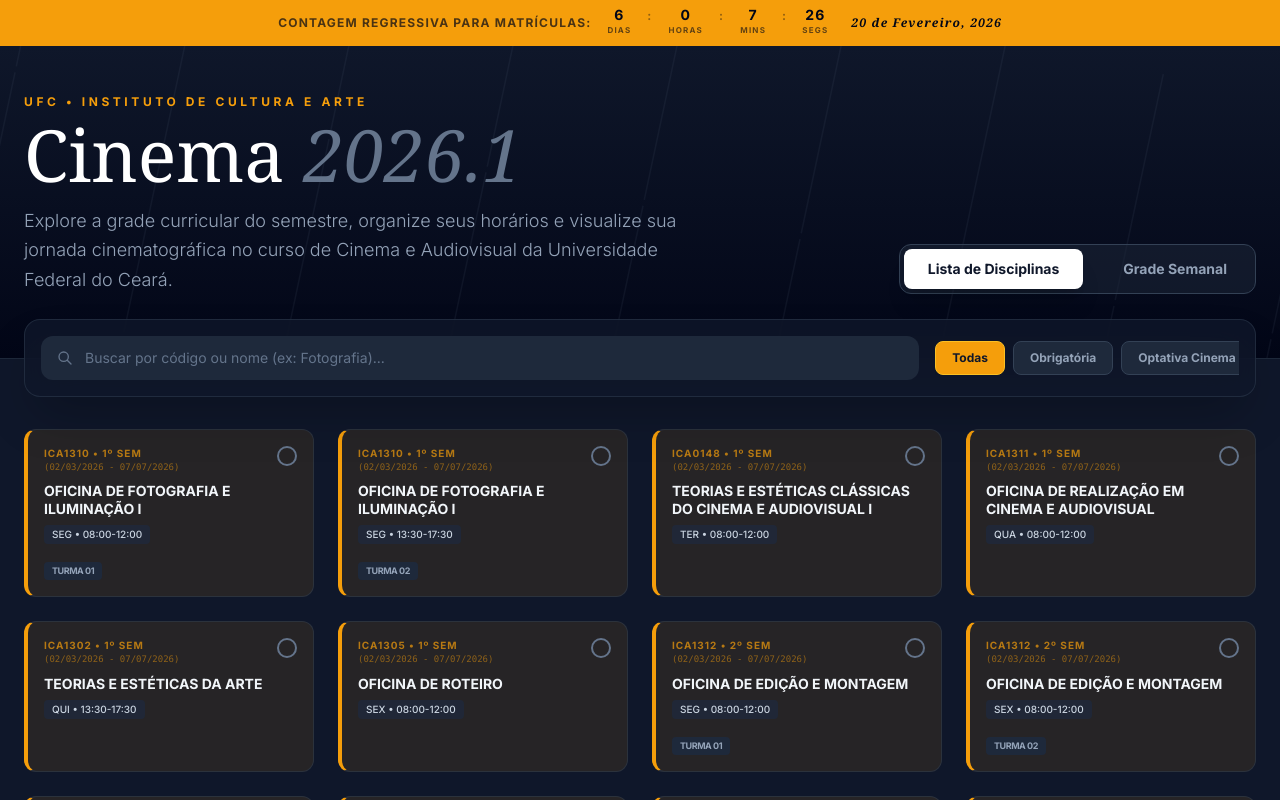
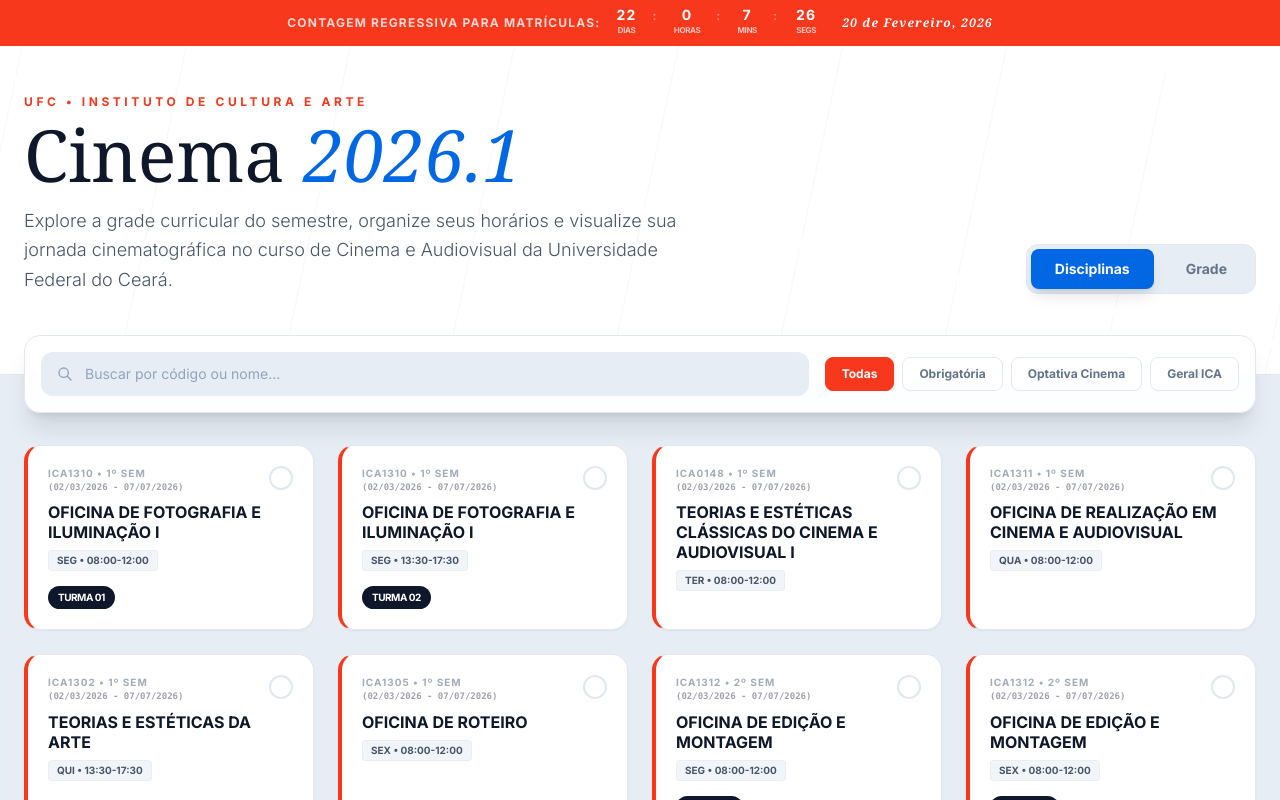
Before and after one commit to falmeidaco/cinemaufc-ofertas2026, a React (Vite) app: page / in a window 1280 px wide. Shown: the top 800 px of the page. Built offline with nearby package versions, Linux system fonts and the light colour scheme.

Commit message:
ajustes de layout e cores

```diff
--- a/App.tsx
+++ b/App.tsx
@@ -9,7 +9,7 @@ const STORAGE_KEY = 'cinema_ufc_selected_2026_1';
 
 const CountdownTimer: React.FC = () => {
   const [timeLeft, setTimeLeft] = useState<{ days: number; hours: number; minutes: number; seconds: number } | null>(null);
-  const targetDate = useMemo(() => new Date('2026-02-04T00:00:00'), []);
+  const targetDate = useMemo(() => new Date('2026-02-20T00:00:00'), []);
 
   useEffect(() => {
     const calculateTime = () => {
@@ -37,28 +37,28 @@ const CountdownTimer: React.FC = () => {
   if (!timeLeft) return null;
 
   return (
-    <div className="bg-amber-500 text-slate-950 py-2 px-6 overflow-hidden relative">
+    <div className="bg-[#F8381C] text-white py-2 px-6 overflow-hidden relative shadow-md">
       <div className="max-w-7xl mx-auto flex items-center justify-center gap-4 text-xs font-black uppercase tracking-widest">
-        <span className="opacity-70 hidden sm:inline">Contagem regressiva para matrículas:</span>
+        <span className="opacity-80 hidden sm:inline">Contagem regressiva para matrículas:</span>
         <div className="flex gap-4">
           <div className="flex flex-col items-center">
             <span className="text-sm leading-none">{timeLeft.days}</span>
-            <span className="text-[8px] opacity-60">Dias</span>
+            <span className="text-[8px] opacity-70 uppercase tracking-tighter">Dias</span>
           </div>
           <span className="opacity-40">:</span>
           <div className="flex flex-col items-center">
             <span className="text-sm leading-none">{timeLeft.hours}</span>
-            <span className="text-[8px] opacity-60">Horas</span>
+            <span className="text-[8px] opacity-70 uppercase tracking-tighter">Horas</span>
           </div>
           <span className="opacity-40">:</span>
           <div className="flex flex-col items-center">
             <span className="text-sm leading-none">{timeLeft.minutes}</span>
-            <span className="text-[8px] opacity-60">Mins</span>
+            <span className="text-[8px] opacity-70 uppercase tracking-tighter">Mins</span>
           </div>
           <span className="opacity-40">:</span>
           <div className="flex flex-col items-center w-6">
             <span className="text-sm leading-none">{timeLeft.seconds}</span>
-            <span className="text-[8px] opacity-60">Segs</span>
+            <span className="text-[8px] opacity-70 uppercase tracking-tighter">Segs</span>
           </div>
         </div>
         <span className="ml-2 font-serif italic normal-case font-bold hidden md:inline">20 de Fevereiro, 2026</span>
@@ -71,9 +71,7 @@ const App: React.FC = () => {
   const [disciplines, setDisciplines] = useState<Discipline[]>([]);
   const [loading, setLoading] = useState(true);
   const [error, setError] = useState<string | null>(null);
-  const [search, setSearch] = useState('');
-  const [activeCategory, setActiveCategory] = useState<Category | 'All'>('All');
-  const [viewMode, setViewMode] = useState<'cards' | 'calendar'>('cards');
+
   const [selectedIds, setSelectedIds] = useState<Set<string>>(() => {
     const saved = localStorage.getItem(STORAGE_KEY);
     if (saved) {
@@ -86,6 +84,10 @@ const App: React.FC = () => {
     }
     return new Set();
   });
+
+  const [search, setSearch] = useState('');
+  const [activeCategory, setActiveCategory] = useState<Category | 'All'>('All');
+  const [viewMode, setViewMode] = useState<'cards' | 'calendar'>('cards');
 
   useEffect(() => {
     localStorage.setItem(STORAGE_KEY, JSON.stringify(Array.from(selectedIds)));
@@ -100,7 +102,6 @@ const App: React.FC = () => {
         const csvText = await response.text();
         const rows = parseCSV(csvText);
 
-        // Skip header row
         const dataRows = rows.slice(1);
         const mapped = dataRows.map((row, idx) => mapRowToDiscipline(row, idx));
 
@@ -142,10 +143,10 @@ const App: React.FC = () => {
 
   if (loading) {
     return (
-      <div className="min-h-screen bg-[#0f172a] flex items-center justify-center">
+      <div className="min-h-screen bg-[#e6edf5] flex items-center justify-center">
         <div className="text-center">
-          <div className="w-12 h-12 border-4 border-amber-500 border-t-transparent rounded-full animate-spin mx-auto mb-4"></div>
-          <p className="text-slate-400 font-serif text-lg animate-pulse">Carregando Acervo 2026.1...</p>
+          <div className="w-12 h-12 border-4 border-[#F8381C] border-t-transparent rounded-full animate-spin mx-auto mb-4"></div>
+          <p className="text-slate-600 font-serif text-lg animate-pulse">Carregando Acervo 2026.1...</p>
         </div>
       </div>
     );
@@ -153,14 +154,14 @@ const App: React.FC = () => {
 
   if (error) {
     return (
-      <div className="min-h-screen bg-[#0f172a] flex items-center justify-center p-6">
-        <div className="bg-rose-500/10 border border-rose-500/30 p-8 rounded-2xl max-w-md text-center">
-          <svg className="w-16 h-16 text-rose-500 mx-auto mb-4" fill="none" viewBox="0 0 24 24" stroke="currentColor">
+      <div className="min-h-screen bg-[#e6edf5] flex items-center justify-center p-6">
+        <div className="bg-white border border-[#F8381C] p-8 rounded-2xl max-w-md text-center shadow-xl">
+          <svg className="w-16 h-16 text-[#F8381C] mx-auto mb-4" fill="none" viewBox="0 0 24 24" stroke="currentColor">
             <path strokeLinecap="round" strokeLinejoin="round" strokeWidth={2} d="M12 9v2m0 4h.01m-6.938 4h13.856c1.54 0 2.502-1.667 1.732-3L13.732 4c-.77-1.333-2.694-1.333-3.464 0L3.34 16c-.77 1.333.192 3 1.732 3z" />
           </svg>
-          <h2 className="text-white text-xl font-bold mb-2">Ops! Algo deu errado</h2>
-          <p className="text-slate-400 mb-6">{error}</p>
-          <button onClick={() => window.location.reload()} className="bg-rose-500 text-white px-6 py-2 rounded-lg font-bold hover:bg-rose-600 transition-colors">
+          <h2 className="text-slate-900 text-xl font-bold mb-2">Ops! Algo deu errado</h2>
+          <p className="text-slate-500 mb-6">{error}</p>
+          <button onClick={() => window.location.reload()} className="bg-[#F8381C] text-white px-6 py-2 rounded-lg font-bold hover:opacity-90 transition-opacity">
             Tentar Novamente
           </button>
         </div>
@@ -169,14 +170,14 @@ const App: React.FC = () => {
   }
 
   return (
-    <div className="min-h-screen bg-[#0f172a] text-slate-100 flex flex-col">
+    <div className="min-h-screen bg-[#e6edf5] text-slate-800 flex flex-col">
       <CountdownTimer />
-      {/* Cinematic Header */}
-      <header className="relative bg-gradient-to-b from-slate-900 to-slate-950 border-b border-slate-800 pt-12 pb-16 overflow-hidden">
-        <div className="absolute inset-0 opacity-10 pointer-events-none">
+
+      <header className="relative bg-white border-b border-slate-200 pt-12 pb-20 overflow-hidden">
+        <div className="absolute inset-0 opacity-5 pointer-events-none">
           <div className="grid grid-cols-12 gap-1 h-full w-full rotate-12 scale-150">
             {Array.from({ length: 24 }).map((_, i) => (
-              <div key={i} className="bg-slate-500 h-full w-[1px]"></div>
+              <div key={i} className="bg-slate-400 h-full w-[1px]"></div>
             ))}
           </div>
         </div>
@@ -184,29 +185,29 @@ const App: React.FC = () => {
         <div className="max-w-7xl mx-auto px-6 relative">
           <div className="flex flex-col md:flex-row md:items-end justify-between gap-6">
             <div>
-              <span className="text-amber-500 font-bold tracking-[0.3em] uppercase text-xs mb-2 block">
+              <span className="text-[#F8381C] font-bold tracking-[0.3em] uppercase text-xs mb-2 block">
                 UFC • Instituto de Cultura e Arte
               </span>
-              <h1 className="text-5xl md:text-7xl font-serif text-white mb-4">
-                Cinema <span className="text-slate-500 italic">2026.1</span>
+              <h1 className="text-5xl md:text-7xl font-serif text-slate-900 mb-4">
+                Cinema <span className="text-[#0167E3] italic">2026.1</span>
               </h1>
-              <p className="text-slate-400 max-w-2xl text-lg font-light leading-relaxed">
+              <p className="text-slate-600 max-w-2xl text-lg font-light leading-relaxed">
                 Explore a grade curricular do semestre, organize seus horários e visualize sua jornada cinematográfica no curso de Cinema e Audiovisual da Universidade Federal do Ceará.
               </p>
             </div>
 
-            <div className="flex items-center gap-4 bg-slate-800/50 p-1 rounded-xl border border-slate-700 self-start md:self-auto">
+            <div className="flex items-center gap-2 bg-[#e6edf5] p-1 rounded-xl border border-slate-200 self-start md:self-auto">
               <button
                 onClick={() => setViewMode('cards')}
-                className={`px-6 py-2.5 rounded-lg text-sm font-bold transition-all ${viewMode === 'cards' ? 'bg-white text-slate-900 shadow-xl' : 'text-slate-400 hover:text-white'}`}
+                className={`px-6 py-2.5 rounded-lg text-sm font-bold transition-all ${viewMode === 'cards' ? 'bg-[#0167E3] text-white shadow-lg' : 'text-slate-500 hover:text-slate-900'}`}
               >
-                Lista de Disciplinas
+                Disciplinas
               </button>
               <button
                 onClick={() => setViewMode('calendar')}
-                className={`px-6 py-2.5 rounded-lg text-sm font-bold transition-all ${viewMode === 'calendar' ? 'bg-white text-slate-900 shadow-xl' : 'text-slate-400 hover:text-white'}`}
+                className={`px-6 py-2.5 rounded-lg text-sm font-bold transition-all ${viewMode === 'calendar' ? 'bg-[#0167E3] text-white shadow-lg' : 'text-slate-500 hover:text-slate-900'}`}
               >
-                Grade Semanal
+                Grade
               </button>
             </div>
           </div>
@@ -214,16 +215,15 @@ const App: React.FC = () => {
       </header>
 
       <main className="max-w-7xl mx-auto w-full px-6 -mt-10 mb-20 flex-grow">
-        {/* Filters Sticky Bar */}
-        <div className="sticky top-6 z-40 bg-slate-900/80 backdrop-blur-xl p-4 rounded-2xl border border-slate-700/50 shadow-2xl flex flex-col md:flex-row items-center gap-4 mb-8">
-          <div className="relative flex-grow w-full">
-            <svg className="absolute left-4 top-1/2 -translate-y-1/2 w-4 h-4 text-slate-500" fill="none" viewBox="0 0 24 24" stroke="currentColor">
+        <div className="sticky top-6 z-40 bg-white/90 backdrop-blur-xl p-4 rounded-2xl border border-slate-200 shadow-xl flex flex-col md:flex-row items-center gap-4 mb-8">
+          <div className="relative flex-grow w-full md:w-auto">
+            <svg className="absolute left-4 top-1/2 -translate-y-1/2 w-4 h-4 text-slate-400" fill="none" viewBox="0 0 24 24" stroke="currentColor">
               <path strokeLinecap="round" strokeLinejoin="round" strokeWidth={2} d="M21 21l-6-6m2-5a7 7 0 11-14 0 7 7 0 0114 0z" />
             </svg>
             <input
               type="text"
-              placeholder="Buscar por código ou nome (ex: Fotografia)..."
-              className="w-full bg-slate-800 border-none rounded-xl py-3 pl-11 pr-4 text-sm focus:ring-2 focus:ring-amber-500 transition-all text-slate-100 placeholder-slate-500"
+              placeholder="Buscar por código ou nome..."
+              className="w-full bg-[#e6edf5] border-none rounded-xl py-3 pl-11 pr-4 text-sm focus:ring-2 focus:ring-[#bdccdc] transition-all text-slate-800 placeholder-slate-400"
               value={search}
               onChange={(e) => setSearch(e.target.value)}
             />
@@ -234,7 +234,7 @@ const App: React.FC = () => {
               <button
                 key={cat}
                 onClick={() => setActiveCategory(cat as any)}
-                className={`whitespace-nowrap px-4 py-2 rounded-lg text-xs font-bold transition-all border ${activeCategory === cat ? 'bg-amber-500 border-amber-400 text-slate-900 shadow-lg' : 'bg-slate-800 border-slate-700 text-slate-400 hover:border-slate-500'}`}
+                className={`whitespace-nowrap px-4 py-2 rounded-lg text-xs font-bold transition-all border ${activeCategory === cat ? 'bg-[#F8381C] border-[#F8381C] text-white shadow-md' : 'bg-white border-slate-200 text-slate-500 hover:border-slate-300'}`}
               >
                 {cat === 'All' ? 'Todas' : cat}
               </button>
@@ -255,34 +255,34 @@ const App: React.FC = () => {
               ))
             ) : (
               <div className="col-span-full py-20 text-center">
-                <div className="mb-4 inline-block p-4 rounded-full bg-slate-800">
-                   <svg className="w-12 h-12 text-slate-600" fill="none" viewBox="0 0 24 24" stroke="currentColor">
+                <div className="mb-4 inline-block p-4 rounded-full bg-white border border-slate-200">
+                   <svg className="w-12 h-12 text-slate-300" fill="none" viewBox="0 0 24 24" stroke="currentColor">
                       <path strokeLinecap="round" strokeLinejoin="round" strokeWidth={1} d="M19 11H5m14 0a2 2 0 012 2v6a2 2 0 01-2 2H5a2 2 0 01-2-2v-6a2 2 0 012-2m14 0V9a2 2 0 00-2-2M5 11V9a2 2 0 012-2m0 0V5a2 2 0 012-2h6a2 2 0 012 2v2M7 7h10" />
                    </svg>
                 </div>
-                <h3 className="text-xl font-serif text-slate-300 mb-2">Nenhuma disciplina encontrada</h3>
-                <p className="text-slate-500">Tente ajustar seus filtros ou busca.</p>
+                <h3 className="text-xl font-serif text-slate-600 mb-2">Nenhuma disciplina encontrada</h3>
+                <p className="text-slate-400">Tente ajustar seus filtros ou busca.</p>
               </div>
             )}
           </div>
         ) : (
           <div className="space-y-6">
             <div className="flex items-center justify-between mb-2 px-2">
-              <h2 className="text-2xl font-serif text-white">Visualizador de Grade</h2>
-              <div className="text-sm text-slate-400">
-                <span className="font-bold text-amber-500">{selectedIds.size}</span> disciplinas selecionadas
+              <h2 className="text-2xl font-serif text-slate-900">Visualizador de Grade</h2>
+              <div className="text-sm text-slate-500">
+                <span className="font-bold text-[#F8381C]">{selectedIds.size}</span> selecionadas
               </div>
             </div>
             <ScheduleGrid selectedDisciplines={selectedDisciplines} />
 
             {selectedIds.size === 0 && (
-               <div className="bg-amber-500/10 border border-amber-500/30 p-8 rounded-2xl text-center">
-                  <p className="text-amber-500 font-medium">Você ainda não selecionou nenhuma disciplina para ver na grade.</p>
+               <div className="bg-white border border-slate-200 p-8 rounded-2xl text-center shadow-sm">
+                  <p className="text-slate-600 font-medium">Selecione disciplinas na lista para visualizá-las aqui.</p>
                   <button
                     onClick={() => setViewMode('cards')}
-                    className="mt-4 text-amber-500 underline text-sm hover:text-amber-400 transition-colors"
+                    className="mt-4 text-[#0167E3] font-bold text-sm hover:underline transition-all"
                   >
-                    Voltar para a lista e selecionar
+                    Voltar para a lista
                   </button>
                </div>
             )}
@@ -290,24 +290,23 @@ const App: React.FC = () => {
         )}
       </main>
 
-      {/* Floating Action Menu for Selected Courses */}
       {selectedIds.size > 0 && (
-        <div className="fixed bottom-8 left-1/2 -translate-x-1/2 z-50 animate-bounce-subtle">
-           <div className="bg-white text-slate-900 px-6 py-4 rounded-full shadow-2xl flex items-center gap-6 border-4 border-slate-900">
+        <div className="fixed bottom-8 left-1/2 -translate-x-1/2 z-50">
+           <div className="bg-slate-900 text-white px-6 py-4 rounded-full shadow-2xl flex items-center gap-6 border-4 border-white">
               <div className="flex flex-col">
-                <span className="text-[10px] font-black uppercase tracking-tighter opacity-60">Matrícula 2026.1</span>
-                <span className="text-sm font-bold">{selectedIds.size} Disciplinas</span>
+                <span className="text-[10px] font-black uppercase tracking-tighter opacity-60 leading-none">2026.1</span>
+                <span className="text-sm font-bold">{selectedIds.size} Selecionadas</span>
               </div>
-              <div className="h-8 w-[1px] bg-slate-200"></div>
+              <div className="h-8 w-[1px] bg-white/20"></div>
               <button
                 onClick={() => setSelectedIds(new Set())}
-                className="text-xs font-bold text-rose-600 hover:text-rose-700 uppercase"
+                className="text-xs font-bold text-slate-400 hover:text-white uppercase transition-colors"
               >
                 Limpar
               </button>
               <button
                 onClick={() => setViewMode('calendar')}
-                className="bg-slate-900 text-white px-5 py-2 rounded-full text-xs font-bold hover:bg-slate-800 transition-colors"
+                className="bg-[#0167E3] text-white px-5 py-2 rounded-full text-xs font-bold hover:opacity-90 transition-opacity"
               >
                 Ver Grade
               </button>
@@ -315,14 +314,13 @@ const App: React.FC = () => {
         </div>
       )}
 
-      {/* Simple Footer */}
-      <footer className="bg-slate-950 border-t border-slate-900 py-12 px-6">
-        <div className="max-w-7xl mx-auto flex flex-col md:flex-row justify-between items-center gap-6 opacity-40">
+      <footer className="bg-white border-t border-slate-200 py-12 px-6">
+        <div className="max-w-7xl mx-auto flex flex-col md:flex-row justify-between items-center gap-6 opacity-60">
           <div className="flex items-center gap-2">
-            <div className="w-8 h-8 bg-slate-800 rounded flex items-center justify-center font-bold text-lg">C</div>
-            <span className="text-sm font-medium tracking-widest uppercase">Cinema UFC</span>
+            <div className="w-8 h-8 bg-slate-900 rounded flex items-center justify-center font-bold text-lg text-white">C</div>
+            <span className="text-sm font-medium tracking-widest uppercase text-slate-900">Cinema UFC</span>
           </div>
-          <p className="text-xs text-center md:text-right">
+          <p className="text-xs text-center md:text-right text-slate-600">
             Semestre Letivo 2026.1 • Planejamento Acadêmico<br/>
             As informações podem sofrer alterações sem aviso prévio.
           </p>
--- a/components/CourseCard.tsx
+++ b/components/CourseCard.tsx
@@ -12,58 +12,62 @@ const CourseCard: React.FC<CourseCardProps> = ({ discipline, isSelected, onToggl
   const getCategoryStyles = (category: Category) => {
     switch (category) {
       case Category.MANDATORY:
-        return 'border-l-amber-500 bg-amber-500/10 text-amber-500';
+        return 'border-l-[#F8381C] bg-white text-[#F8381C]';
       case Category.ELECTIVE_CINEMA:
-        return 'border-l-indigo-500 bg-indigo-500/10 text-indigo-500';
+        return 'border-l-[#0167E3] bg-white text-[#0167E3]';
       case Category.GENERAL_ICA:
-        return 'border-l-emerald-500 bg-emerald-500/10 text-emerald-500';
+        return 'border-l-emerald-600 bg-white text-emerald-600';
       default:
-        return 'border-l-slate-500 bg-slate-500/10 text-slate-500';
+        return 'border-l-slate-400 bg-white text-slate-400';
     }
   };
 
   return (
     <div
-      className={`group relative p-4 rounded-xl border border-slate-700/50 border-l-4 ${getCategoryStyles(discipline.category)} transition-all duration-300 hover:scale-[1.02] cursor-pointer ${isSelected ? 'ring-2 ring-slate-100' : ''}`}
+      className={`group relative p-5 rounded-2xl border border-slate-200 border-l-4 ${getCategoryStyles(discipline.category)} transition-all duration-300 hover:shadow-xl hover:-translate-y-1 cursor-pointer bg-white ${isSelected ? 'ring-4 ring-[#0167E3]/20 shadow-lg' : 'shadow-sm'}`}
       onClick={() => onToggle(discipline.id)}
     >
       <div className="flex justify-between items-start mb-2">
         <div className="flex flex-col">
-          <span className="text-[10px] font-bold tracking-widest uppercase opacity-70">
+          <span className="text-[10px] font-black tracking-widest uppercase opacity-60 text-slate-500">
             {discipline.code} {discipline.semester ? `• ${discipline.semester} SEM` : ''}
           </span>
-          <span className="text-[9px] font-mono opacity-50">{discipline.period}</span>
+          <span className="text-[9px] font-mono font-bold opacity-40 text-slate-900">{discipline.period}</span>
         </div>
-        <div className={`w-5 h-5 rounded-full border-2 flex items-center justify-center transition-colors shrink-0 ${isSelected ? 'bg-white border-white' : 'border-slate-500'}`}>
-          {isSelected && <div className="w-2 h-2 bg-slate-900 rounded-full" />}
+        <div className={`w-6 h-6 rounded-full border-2 flex items-center justify-center transition-all shrink-0 ${isSelected ? 'bg-[#0167E3] border-[#0167E3]' : 'border-slate-200 group-hover:border-slate-300'}`}>
+          {isSelected && (
+            <svg className="w-4 h-4 text-white" fill="none" viewBox="0 0 24 24" stroke="currentColor">
+              <path strokeLinecap="round" strokeLinejoin="round" strokeWidth={3} d="M5 13l4 4L19 7" />
+            </svg>
+          )}
         </div>
       </div>
 
-      <h3 className="text-slate-100 font-bold text-sm leading-tight mb-2 group-hover:text-white transition-colors">
+      <h3 className="text-slate-900 font-bold text-base leading-tight mb-2 group-hover:text-slate-950 transition-colors">
         {discipline.name}
       </h3>
 
-      <div className="flex flex-wrap gap-2 mb-3">
+      <div className="flex flex-wrap gap-1.5 mb-3">
         {discipline.schedules.map((s, idx) => (
-          <span key={idx} className="bg-slate-800/80 px-2 py-0.5 rounded text-[10px] text-slate-300 font-medium">
+          <span key={idx} className="bg-slate-100 px-2 py-0.5 rounded text-[10px] text-slate-600 font-bold border border-slate-200/50">
             {s.day} • {s.time}
           </span>
         ))}
         {discipline.bimester && (
-          <span className="bg-rose-500/20 text-rose-400 px-2 py-0.5 rounded text-[10px] font-bold">
+          <span className="bg-[#F8381C]/10 text-[#F8381C] px-2 py-0.5 rounded text-[10px] font-black uppercase">
             {discipline.bimester} BIMESTRE
           </span>
         )}
       </div>
 
       {discipline.description && (
-        <p className="text-slate-400 text-[11px] line-clamp-3 leading-relaxed mb-4">
+        <p className="text-slate-500 text-[11px] line-clamp-2 leading-relaxed mb-4 group-hover:text-slate-600 transition-colors italic">
           {discipline.description.replace(/^Ementa:\s*/, '')}
         </p>
       )}
 
       {discipline.turma && (
-        <span className="inline-block text-[9px] font-black bg-slate-800 text-slate-400 px-2 py-0.5 rounded uppercase tracking-tighter">
+        <span className="inline-block text-[10px] font-black bg-slate-900 text-white px-2.5 py-1 rounded-full uppercase tracking-tighter">
           {discipline.turma}
         </span>
       )}
--- a/index.html
+++ b/index.html
@@ -8,10 +8,15 @@
     <script src="https://cdn.tailwindcss.com"></script>
     <link href="https://fonts.googleapis.com/css2?family=Inter:wght@300;400;500;600;700&family=Playfair+Display:wght@700&display=swap" rel="stylesheet">
     <style>
+      :root {
+        --bg-color: #e6edf5;
+        --primary-color: #F8381C;
+        --secondary-color: #0167E3;
+      }
       body {
         font-family: 'Inter', sans-serif;
-        background-color: #0f172a;
-        color: #f8fafc;
+        background-color: var(--bg-color);
+        color: #1e293b;
       }
       .font-serif {
         font-family: 'Playfair Display', serif;
@@ -22,14 +27,14 @@
         height: 8px;
       }
       ::-webkit-scrollbar-track {
-        background: #1e293b;
+        background: #e2e8f0;
       }
       ::-webkit-scrollbar-thumb {
-        background: #475569;
+        background: #cbd5e1;
         border-radius: 4px;
       }
       ::-webkit-scrollbar-thumb:hover {
-        background: #64748b;
+        background: #94a3b8;
       }
     </style>
   <script type="importmap">
```
Also changed, not shown: components/ScheduleGrid.tsx (+23 -23 lines).
